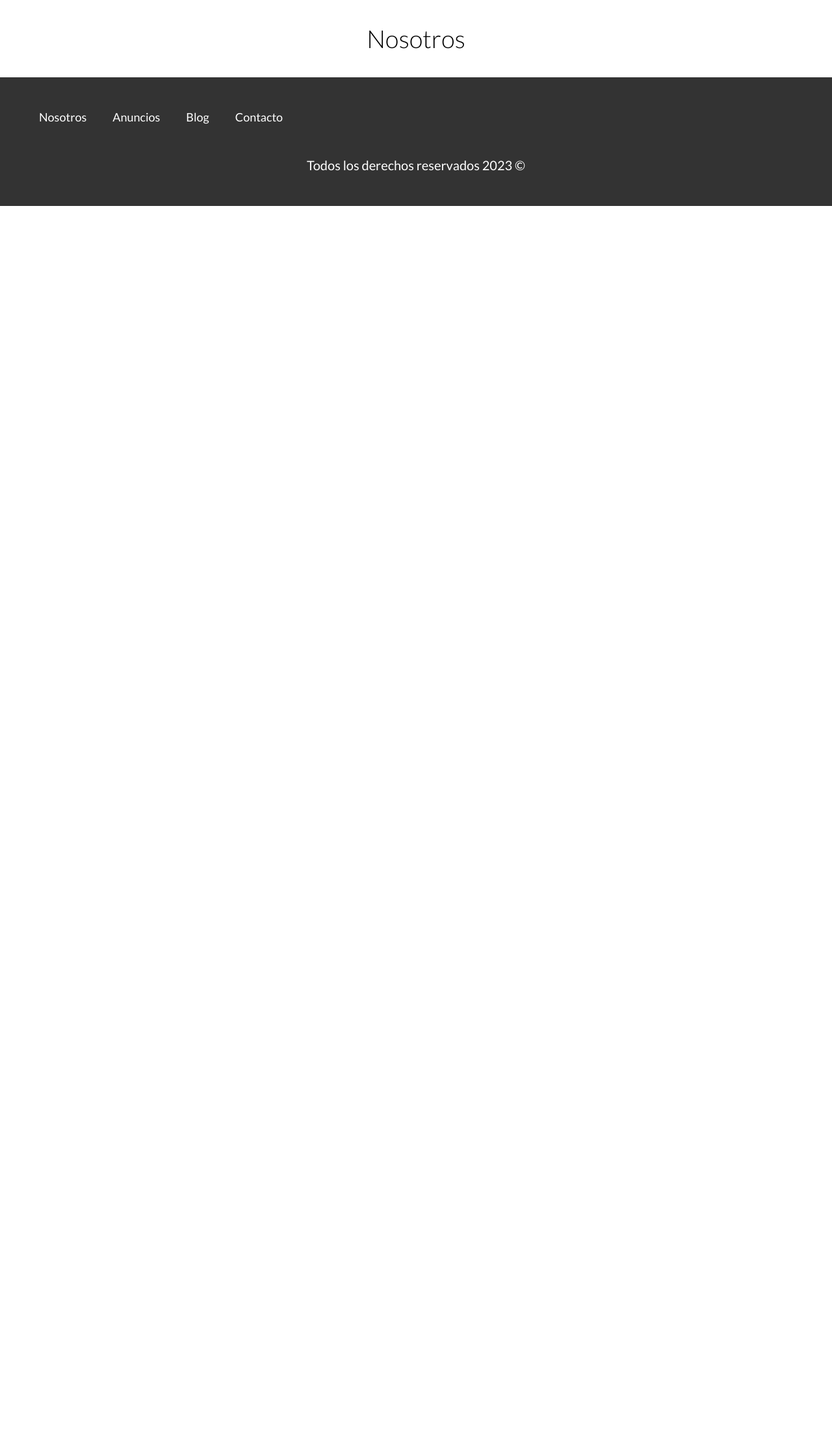
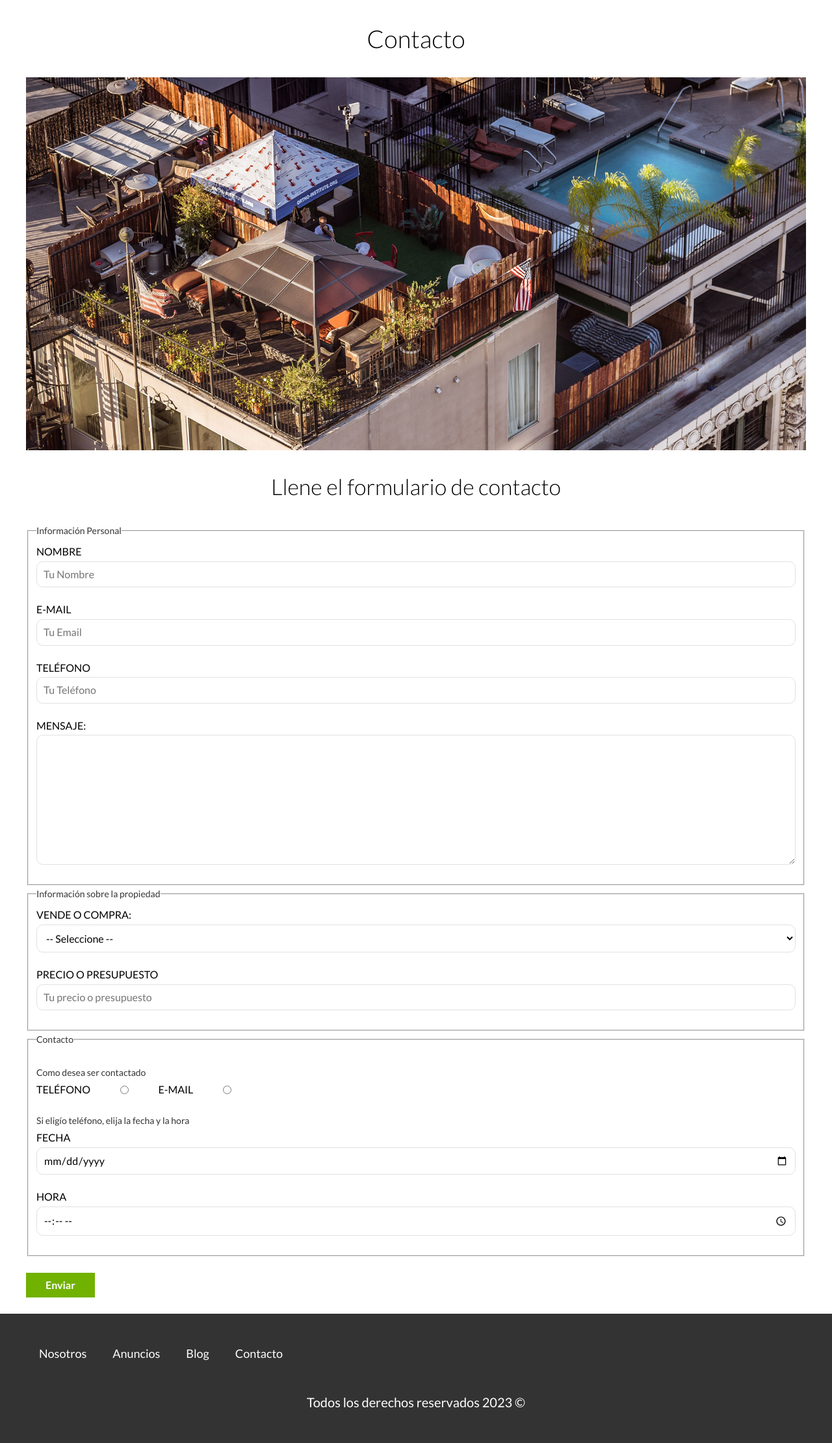
Before and after one commit to nathandb7/bienesraices, a PHP site: page /contacto.html in a window 1280 px wide. Shown: the part 142-2363 px from the top of the page at 65% size. Before the commit the page ends 459 px from the top, so only its background shows below. Run offline with PHP 8.4, Linux system fonts and the light colour scheme.

Commit message:
Pagina contactos

```diff
--- a/contacto.html
+++ b/contacto.html
@@ -4,7 +4,7 @@
 <head>
     <meta charset="UTF-8">
     <meta name="viewport" content="width=device-width, initial-scale=1.0">
-    <title>Nosotros</title>
+    <title>Contacto</title>
     <link rel="stylesheet" href="build/css/app.css">
 </head>
 
@@ -26,7 +26,69 @@
     </header>
 
     <main class="contenedor seccion">
-        <h1>Nosotros</h1>
+        <h1>Contacto</h1>
+
+        <picture>
+            <source src="build/img/destacada3.avif" type="image/avif">
+            <source src="build/img/destacada3.webp" type="image/webp">
+            <img loading="lazy" src="build/img/destacada3.jpg" alt="Imagen contacto">
+        </picture>
+
+        <h2>Llene el formulario de contacto</h2>
+
+        <form action="" class="formulario">
+            <fieldset>
+                <legend>Información Personal</legend>
+
+                <label for="nombre">Nombre</label>
+                <input type="text" placeholder="Tu Nombre" id="nombre">
+
+                <label for="email">E-mail</label>
+                <input type="email" placeholder="Tu Email" id="email">
+
+                <label for="telefono">Teléfono</label>
+                <input type="tel" placeholder="Tu Teléfono" id="telefono">
+
+
+                <label for="mensaje">Mensaje:</label>
+                <textarea id="mensaje"></textarea>
+            </fieldset>
+
+            <fieldset>
+                <legend>Información sobre la propiedad</legend>
+
+                <label for="opciones">Vende o Compra:</label>
+                <select id="opciones">
+                    <option value="" disabled selected>-- Seleccione --</option>
+                    <option value="Compra">Compra</option>
+                    <option value="Vende">Vende</option>
+                </select>
+
+                <label for="presupuesto">Precio o presupuesto</label>
+                <input type="number" placeholder="Tu precio o presupuesto" id="presupuesto">
+            </fieldset>
+
+            <fieldset>
+                <legend>Contacto</legend>
+
+                <p>Como desea ser contactado</p>
+                <div class="forma-contacto">
+                    <label for="contactar-telefono">Teléfono</label>
+                    <input name="contacto" type="radio" value="telefono" id="contactar-telefono">
+
+                    <label for="contactar-email">E-mail</label>
+                    <input name="contacto" type="radio" value="email" id="contactar-email">
+                </div>
+
+                <p>Si eligío teléfono, elija la fecha y la hora</p>
+                <label for="fecha">Fecha</label>
+                <input type="date" id="fecha">
+
+                <label for="hora">Hora</label>
+                <input type="time" id="hora" min="09:00" max="18:00">
+            </fieldset>
+            <input type="submit" value="Enviar" class="boton-verde">
+        </form>
     </main>
 
     <footer class="footer seccion">
--- a/index.html
+++ b/index.html
@@ -178,7 +178,7 @@
                 <div class="texto-entrada">
                     <a href="entrada.html">
                         <h4>Terraza en el techo de tu casa</h4>
-                        <p>Escrito el: <span>20/10/2021</span> por: <span>Admin</span></p>
+                        <p class="informacion-meta">Escrito el: <span>20/10/2021</span> por: <span>Admin</span></p>
 
                         <p>Consejos para construir una terraza en el techo
                             de tu casa con los mejores materiales</p>
@@ -199,7 +199,7 @@
                 <div class="texto-entrada">
                     <a href="entrada.html">
                         <h4>Guia para la decoracion de tu hogar</h4>
-                        <p>Escrito el: <span>20/10/2021</span> por: <span>Admin</span></p>
+                        <p class="informacion-meta">Escrito el: <span>20/10/2021</span> por: <span>Admin</span></p>
 
                         <p>Maximiza el espacio en tu hogar con esta guia,
                             aprende a combinar muebles y colores para darle vida a tu espacio</p>
--- a/src/scss/app.scss
+++ b/src/scss/app.scss
@@ -14,6 +14,7 @@
 @import 'layout/contactar';
 @import 'layout/inferior';
 @import 'layout/testimoniales';
+@import 'layout/formularios';
 
 /** Paginas internas **/
 @import 'internas/nosotros';
--- a/src/scss/base/_mixins.scss
+++ b/src/scss/base/_mixins.scss
@@ -37,8 +37,10 @@
     text-align: center;
     margin-top: $separacion / 2;
     display: $display;
+    border: none;
 
     &:hover {
         background-color: darken($bgColor, 5);
+        cursor: pointer;
     }
 }
--- /dev/null
+++ b/src/scss/layout/_formularios.scss
@@ -0,0 +1,40 @@
+.formulario {
+    p {
+        font-size: 1.4rem;
+        color: $grisOscuro;
+        margin: 2rem 0 0 0;
+    }
+
+    legend {
+        font-size: 1.4rem;
+        color: $grisOscuro;
+    }
+    label {
+        font-size: $bold;
+        text-transform: uppercase;
+        display: block;
+    }
+    input:not([type="submit"]),
+    textarea, select {
+        padding: 1rem;
+        display: block;
+        width: 100%;
+        background-color: $blanco;
+        border: 1px solid $gris;
+        border-radius: 1rem;
+        margin-bottom: 2rem;
+    }
+    textarea {
+        height: 20rem;
+    }
+    .forma-contacto {
+        max-width: 30rem;
+        display: flex;
+        justify-content: space-between;
+        align-items: center;
+    }
+    input[type="radio"] {
+        margin: 0;
+        width: auto;
+    }
+}
--- a/src/scss/layout/_inferior.scss
+++ b/src/scss/layout/_inferior.scss
@@ -16,6 +16,12 @@
      &:last-of-type {
         margin-bottom: 0;
      }
+ }
+
+ .informacion-meta {
+        span {
+        color: $amarillo;
+    }
  }
 
  .texto-entrada {
@@ -40,7 +46,4 @@
             margin-top: 1rem;
         }
     }
-    span {
-        color: $amarillo;
-    }
  }
```
Also changed, not shown: blog.html (+82 -2 lines), entrada.html (added, +69 -0 lines), build/css/app.css, 2 other files.
